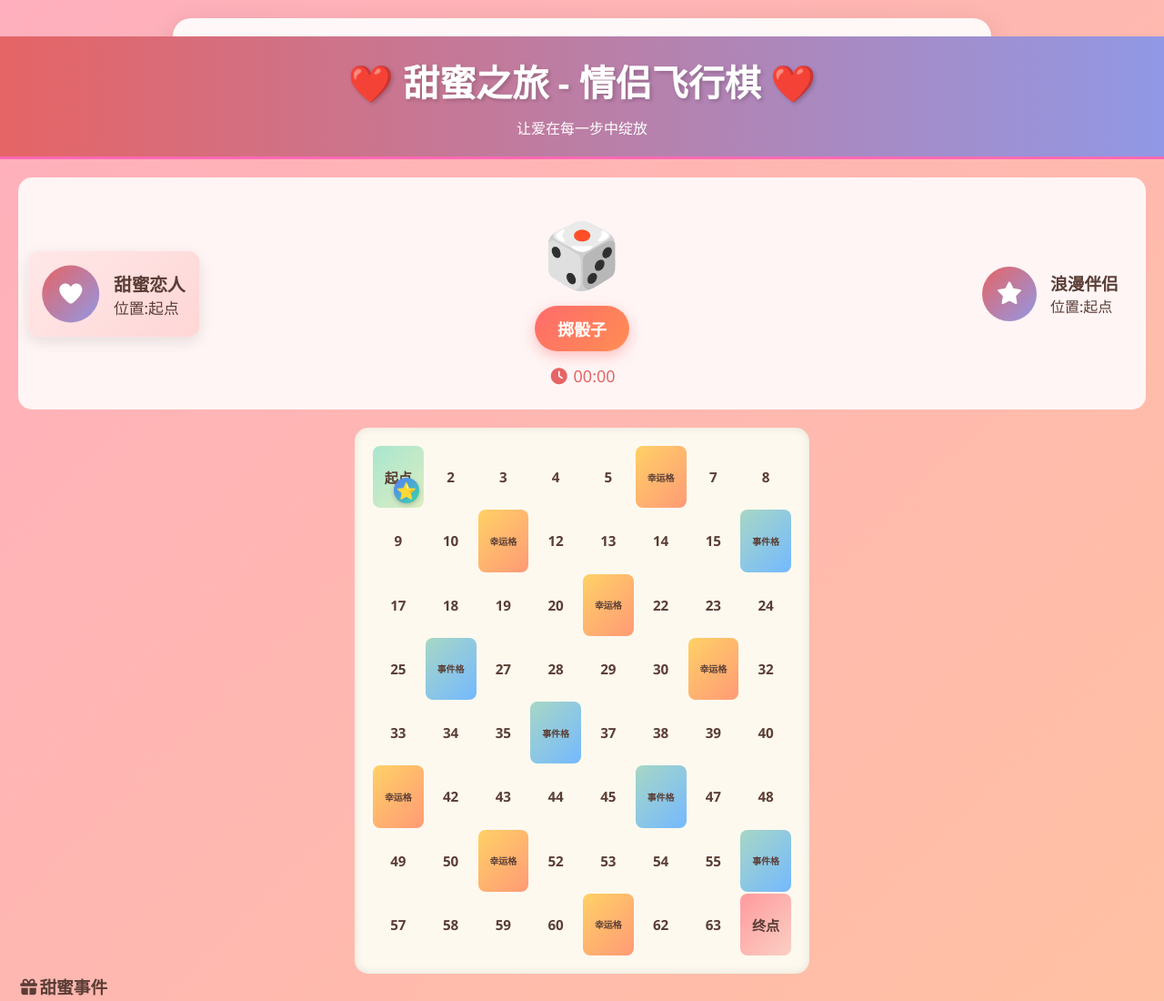
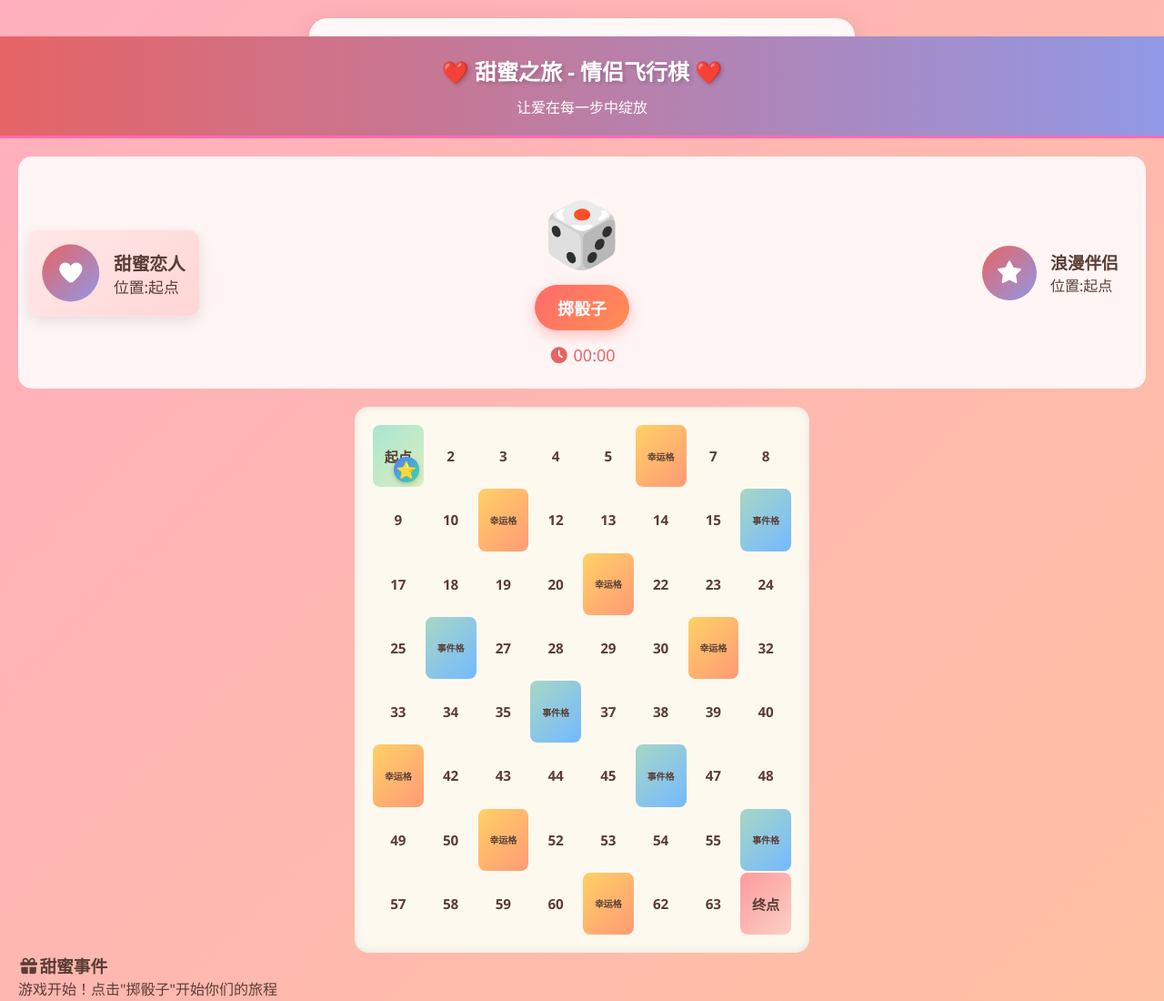
Before and after one commit to xi-ykx/Couple-Flying-Chess, a plain HTML site: page index.html in a window 1280 px wide. Shown: the top 1100 px of the page at 91% size. Drawn offline with nearby package versions, Linux system fonts and the light colour scheme; no server answers.

Commit message:
update
Signed-off-by: xi-ykx <2425479462@qq.com>

```diff
--- a/style.css
+++ b/style.css
@@ -13,7 +13,7 @@ body {
 }
 
 .game-container {
-    max-width: 900px;
+    max-width: 600px;
     margin: 0 auto;
     background-color: rgba(255, 255, 255, 0.9);
     border-radius: 20px;
@@ -33,7 +33,7 @@ body {
 }
 
 .game-header h1 {
-    font-size: 2.5rem;
+    font-size: 1.5rem;
     margin-bottom: 10px;
     text-shadow: 2px 2px 4px rgba(0, 0, 0, 0.2);
 }
@@ -264,7 +264,7 @@ body {
 }
 
 /* 响应式调整 */
-@media (max-width: 768px) {
+@media (max-width: 600px) {
     .game-board {
         width: 95%;
         max-width: 400px;
@@ -299,6 +299,8 @@ body {
     width:80%;
     max-width: 400px;
     text-align: center;
+    margin: 0 auto;
+    position: fixed; top: 50%; left: 50%;
 }
 #modal-confirm{
     background: #ff6b6b;
```
